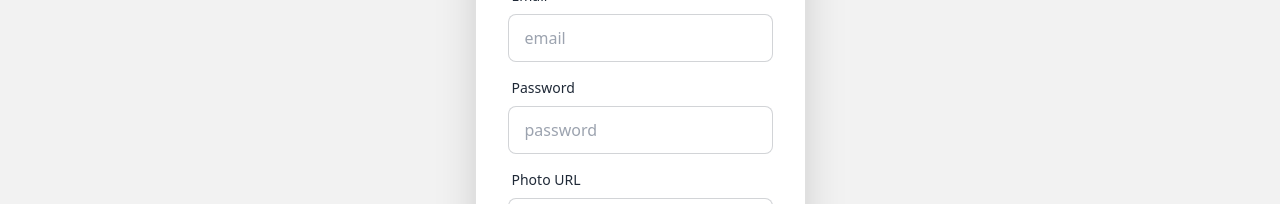
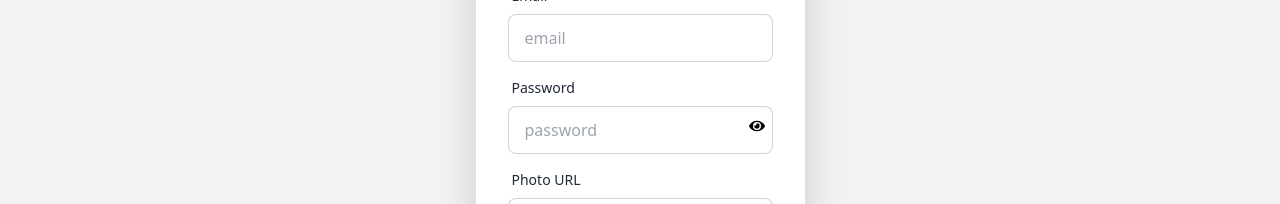
Before and after one commit to lilarani/service-sharing-client, a React (Vite) app: page /register in a window 1280 px wide. Shown: the part 374-578 px from the top of the page. Built offline with nearby package versions, Linux system fonts and the light colour scheme; no server answers.

Commit message:
password validation

```diff
--- /dev/null
+++ b/src/Pages/ErrPage/ErrPage.jsx
@@ -0,0 +1,18 @@
+import { ImCross } from 'react-icons/im';
+
+const ErrPage = () => {
+  return (
+    <div className=" flex justify-center items-center mt-28 bg-white">
+      <div className="card bg-base-100 w-[600px] shadow-xl ">
+        <div className="flex justify-center items-center ">
+          <ImCross className="w-96 text-red" />
+        </div>
+        <div className="card-body items-center text-center">
+          <h2 className="card-title text-5xl text-red-600">Not Found</h2>
+        </div>
+      </div>
+    </div>
+  );
+};
+
+export default ErrPage;
--- a/src/Pages/Login/Login.jsx
+++ b/src/Pages/Login/Login.jsx
@@ -1,13 +1,15 @@
-import { useContext } from 'react';
+import { useContext, useState } from 'react';
 import { Link, useNavigate } from 'react-router-dom';
 import { AuthContext } from '../../Provider/AuthProvider';
 import toast from 'react-hot-toast';
 import { signInWithPopup } from 'firebase/auth';
 import { auth } from '../../firebase/firebase.config';
+import { FaEye, FaEyeSlash } from 'react-icons/fa';
 
 const Login = () => {
   const { userLogedIn, googleProvider } = useContext(AuthContext);
   const navigate = useNavigate();
+  const [showPassword, setShowPassword] = useState(false);
 
   const handleLogin = e => {
     e.preventDefault();
@@ -45,7 +47,7 @@ const Login = () => {
             Login your Account
           </h2>
           <form onSubmit={handleLogin} className="card-body">
-            <div className="form-control">
+            <div className="form-control ">
               <label className="label">
                 <span className="label-text">Email</span>
               </label>
@@ -57,12 +59,18 @@ const Login = () => {
                 required
               />
             </div>
-            <div className="form-control">
+            <div className="form-control relative">
               <label className="label">
                 <span className="label-text">Password</span>
+                <button
+                  onClick={() => setShowPassword(!showPassword)}
+                  className="absolute top-12 right-2"
+                >
+                  {showPassword ? <FaEyeSlash></FaEyeSlash> : <FaEye />}
+                </button>
               </label>
               <input
-                type="password"
+                type={showPassword ? 'text' : 'password'}
                 placeholder="password"
                 name="password"
                 className="input input-bordered"
--- a/src/Pages/Register/Register.jsx
+++ b/src/Pages/Register/Register.jsx
@@ -1,14 +1,43 @@
-import React, { useContext } from 'react';
+import React, { useContext, useState } from 'react';
 import { Link, useNavigate } from 'react-router-dom';
 import { AuthContext } from '../../Provider/AuthProvider';
 import toast from 'react-hot-toast';
 import { signInWithPopup } from 'firebase/auth';
 import { auth } from '../../firebase/firebase.config';
+import { FaEye, FaEyeSlash } from 'react-icons/fa';
 
 const Register = () => {
   const { user, setUser, createNewUser, updateUserProfile, googleProvider } =
     useContext(AuthContext);
   const navigate = useNavigate();
+  const [passwordError, setPasswordError] = useState('');
+  const [showPassword, setShowPassword] = useState(false);
+
+  const validatePassword = password => {
+    let hasUppercase = false;
+    let hasLowercase = false;
+
+    for (const char of password) {
+      if (char === char.toUpperCase() && char !== char.toLowerCase()) {
+        hasUppercase = true;
+      }
+      if (char === char.toLowerCase() && char !== char.toUpperCase()) {
+        hasLowercase = true;
+      }
+    }
+    // Check for conditions
+    if (!hasUppercase) {
+      return 'Password must contain at least one uppercase letter';
+    }
+    if (!hasLowercase) {
+      return 'Password must contain at least one lowercase letter';
+    }
+    if (password.length < 6) {
+      return 'Password must be at least 6 characters long';
+    }
+
+    return '';
+  };
 
   const handleRegister = e => {
     e.preventDefault();
@@ -18,7 +47,14 @@ const Register = () => {
     const email = form.email.value;
     const password = form.password.value;
     const photo = form.photo.value;
-    console.log(name, email, password, photo);
+
+    // Validate password
+    const error = validatePassword(password);
+    if (error) {
+      setPasswordError(error);
+      return;
+    }
+    setPasswordError('');
 
     createNewUser(email, password)
       .then(result => {
@@ -77,17 +113,26 @@ const Register = () => {
                 required
               />
             </div>
-            <div className="form-control">
+            <div className="form-control relative">
               <label className="label">
                 <span className="label-text">Password</span>
+                <button
+                  onClick={() => setShowPassword(!showPassword)}
+                  className="absolute top-12 right-2"
+                >
+                  {showPassword ? <FaEyeSlash></FaEyeSlash> : <FaEye />}
+                </button>
               </label>
               <input
-                type="text"
+                type={showPassword ? 'text' : 'password'}
                 placeholder="password"
                 name="password"
                 className="input input-bordered"
                 required
               />
+              {passwordError && (
+                <p className="text-red-500 text-sm mt-2">{passwordError}</p>
+              )}
             </div>
 
             <div className="form-control">
--- a/src/components/Navbar/Navbar.jsx
+++ b/src/components/Navbar/Navbar.jsx
@@ -28,7 +28,7 @@ const Navbar = () => {
       <li>
         <details className="dropdown z-50">
           <summary className="btn m-1">Dashboard</summary>
-          <ul className="menu dropdown-content  rounded-box z-[1] w-52 p-2 shadow">
+          <ul className="menu dropdown-content  rounded-box z-[1] w-52 p-2 ">
             <li>
               <NavLink to={'/addService'}>Add Service</NavLink>
             </li>
--- a/src/routes/router.jsx
+++ b/src/routes/router.jsx
@@ -12,11 +12,13 @@ import ServicesDetails from '../Pages/ServiceDetails/ServicesDetails';
 import AllServices from '../Pages/AllServices/AllServices';
 import ManageServices from '../Pages/ManageServices/ManageServices';
 import ServiceUpdate from '../Pages/ServiceUpdate/ServiceUpdate';
+import ErrPage from '../Pages/ErrPage/ErrPage';
 
 const router = createBrowserRouter([
   {
     path: '/',
     element: <MainLayouts></MainLayouts>,
+    errorElement: <ErrPage></ErrPage>,
     children: [
       {
         path: '/',
```
